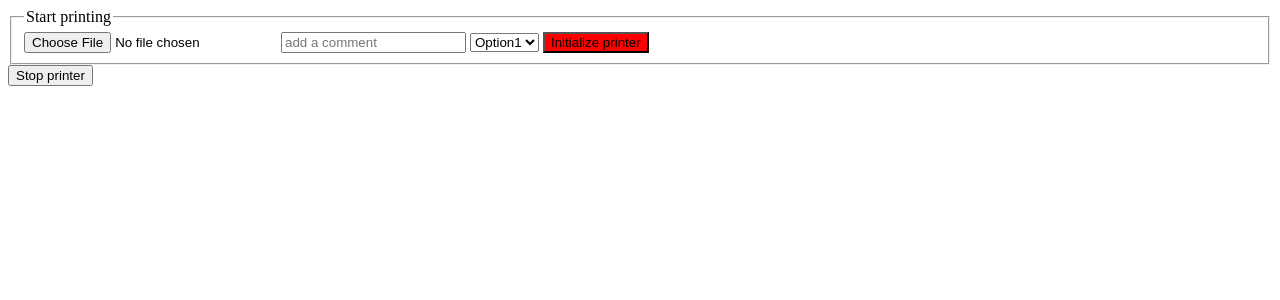
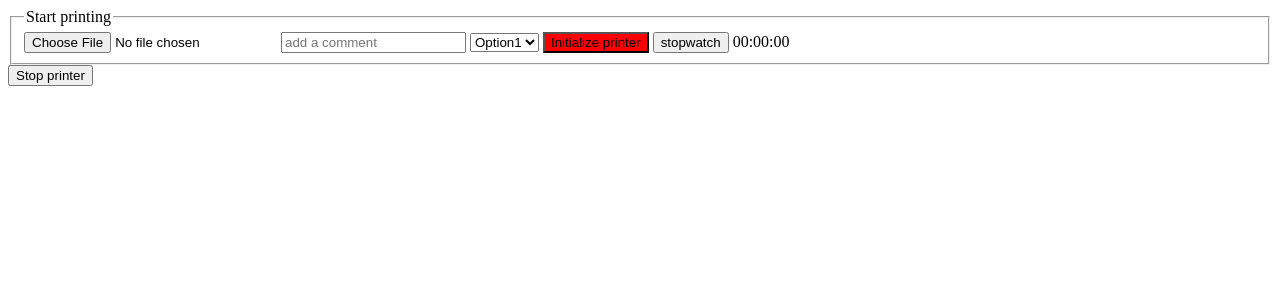
Before and after one commit to AJBPinMateriis/FriggFlask, a Flask app: page / in a window 1280 px wide. Shown: the top 300 px of the page. Run offline with Flask 2, Linux system fonts and the light colour scheme.

Commit message:
Basic front-end stopwatch works

```diff
--- a/app.py
+++ b/app.py
@@ -32,31 +32,31 @@ def get_event():
 	f.save(os.path.join(app.config['UPLOAD_FOLDER'], filename))
 	#print(os.path.join(app.config['UPLOAD_FOLDER'], filename))
 
-	elapsed_time()
+	#elapsed_time() #FUNCTION
 
 	#return render_template('index.html') !DONT RENDER THE TEMPLATE, CALL THE FUNCTION WHICH DOES
 	return redirect(url_for('index')) #import 'redirect' and 'url_for' (top)
 
 
 #prints elapsed time
-def elapsed_time():
-	start_time = time.time()
+#def elapsed_time():
+#	start_time = time.time()
 
-	print(time.strftime("%H:%M:%S", time.gmtime(start_time))) #prints start time
+#	print(time.strftime("%H:%M:%S", time.gmtime(start_time))) #prints start time
 
 
 	#time.sleep(5)
 	#elapsed_time = time.time() - start_time #this gives me seconds elapsed, FIND A WAY to pass these seconds to HTML and format them
 
-	for x in range(5):
-		time.sleep(1)
-		elapsed_time = time.time() - start_time
-		print(int(elapsed_time))
-		render_template('index.html', sec = elapsed_time)
+	#for x in range(5):
+	#	time.sleep(1)
+	#	elapsed_time = time.time() - start_time
+	#	print(int(elapsed_time))
+	#	render_template('index.html', sec = elapsed_time)
 
 
-	print(time.strftime("%H:%M:%S", time.gmtime(elapsed_time))) #prints elapsed time
-	print(time.strftime("%H:%M:%S", time.gmtime(time.time())))  #prints final time
+#	print(time.strftime("%H:%M:%S", time.gmtime(elapsed_time))) #prints elapsed time
+#	print(time.strftime("%H:%M:%S", time.gmtime(time.time())))  #prints final time
 
 @app.route('/stopPrinting', methods = ['POST','GET'])
 def stop_event():
--- a/templates/index.html
+++ b/templates/index.html
@@ -28,7 +28,9 @@
 
 				<input type="submit" value="Initialize printer" class="{{color_class}}"> <!-- replaces {{color_class}} with "init_button" received by python script -->
 
-				<span> {{sec}} </span>
+				<input type="button" id="init_printer" value="stopwatch">
+
+				<time id="counter">00:00:00</time>
 			</fieldset>
 
 			<input type="submit" value="Stop printer" formaction="http://127.0.0.1:5000/stopPrinting">
@@ -36,5 +38,33 @@
 			<!-- TIME PRINTING / TOTAL TIME -->
 		</form>
 	</main>
+
+	<script>
+		var counter = document.getElementById("counter"),
+			seconds = 0, minutes = 0, hours = 0;
+
+		document.getElementById("init_printer").addEventListener("click", start_count);
+
+		function start_count(){
+			setInterval(stopwatch, 1000);
+		}
+
+		function stopwatch(){
+			seconds++;
+			if(seconds >= 60){
+				seconds = 0;
+				minutes++;
+				if(minutes >= 60){
+					minutes = 0;
+					hours++;
+				}
+			}
+
+			counter.innerHTML = (hours ? (hours > 9 ? hours : "0" + hours) : "00") + ":" +
+								(minutes ? (minutes > 9 ? minutes : "0" + minutes) : "00") + ":" +
+								(seconds > 9 ? seconds : "0" + seconds);
+		}
+	</script>
+
 </body>
 </html>
```
